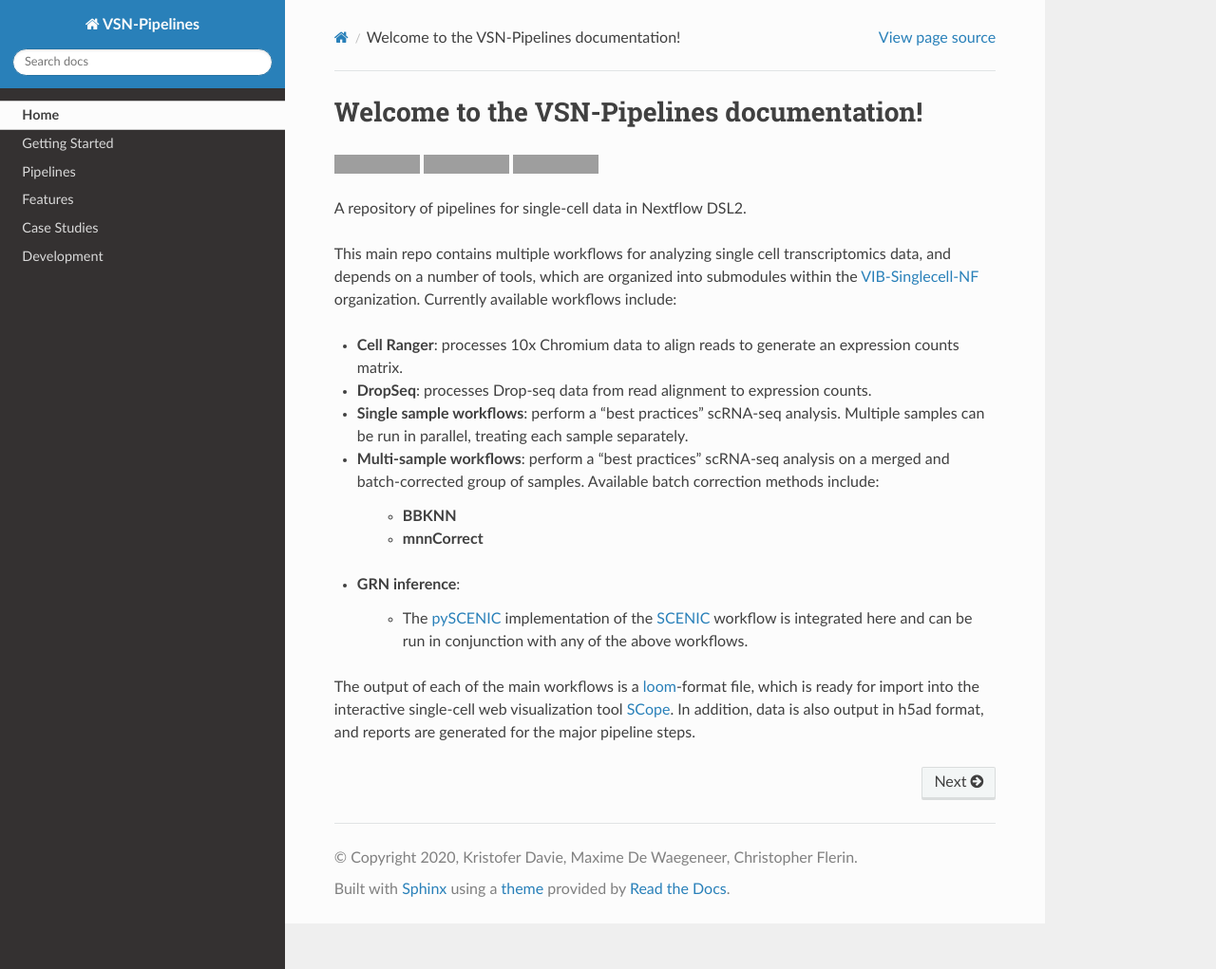
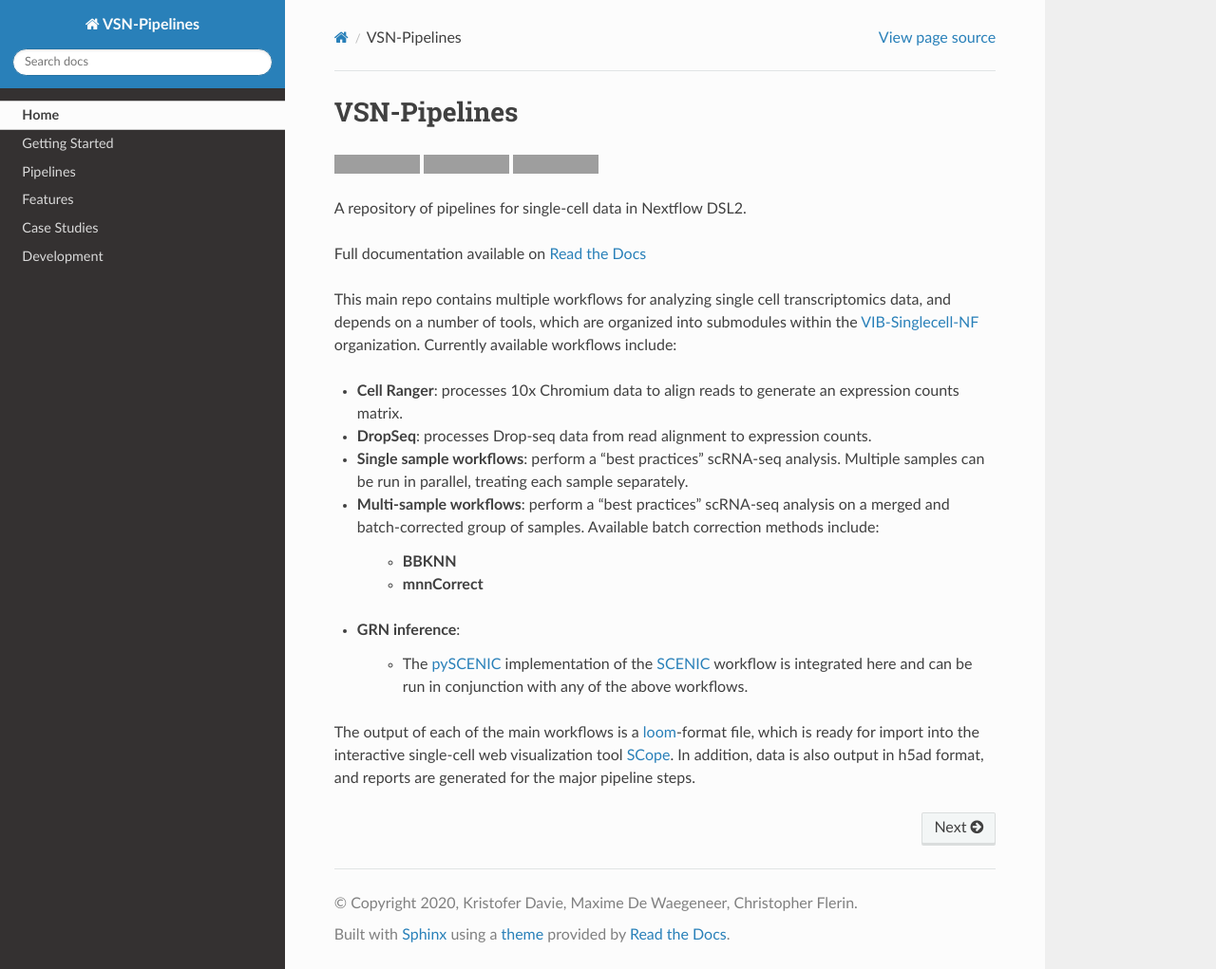
Before and after one commit to vib-singlecell-nf/vsn-pipelines, a Sphinx documentation site: the page built from docs/index.rst, in a window 1280 px wide and 1021 px high. Shown: the whole window at 95% size. Built offline with Sphinx 7.4.7 and the Read the Docs theme 2.0.0, drawn with Linux system fonts in a browser that asks for light colours; grey boxes are pictures that could not be loaded.

Commit message:
Fix title for docs
Former-commit-id: 74a6d391ab0a3ecff2c64f594bc4d33897f906ed

```diff
--- a/README.rst
+++ b/README.rst
@@ -13,6 +16,8 @@
     :alt: Gitter
 
 A repository of pipelines for single-cell data in Nextflow DSL2.
+
+Full documentation available on `Read the Docs <https://vsn-pipelines.readthedocs.io/en/latest/>`_
 
 This main repo contains multiple workflows for analyzing single cell transcriptomics data, and depends on a number of tools, which are organized into submodules within the VIB-Singlecell-NF_ organization.
 Currently available workflows include:
--- a/docs/index.rst
+++ b/docs/index.rst
@@ -2,9 +2,6 @@
    sphinx-quickstart on Tue Feb 11 13:06:44 2020.
    You can adapt this file completely to your liking, but it should at least
    contain the root `toctree` directive.
-
-Welcome to the VSN-Pipelines documentation!
-============================================
 
 .. toctree::
    :maxdepth: 2
```
Also changed, not shown: other parts of README.rst (+3 -0 lines).
